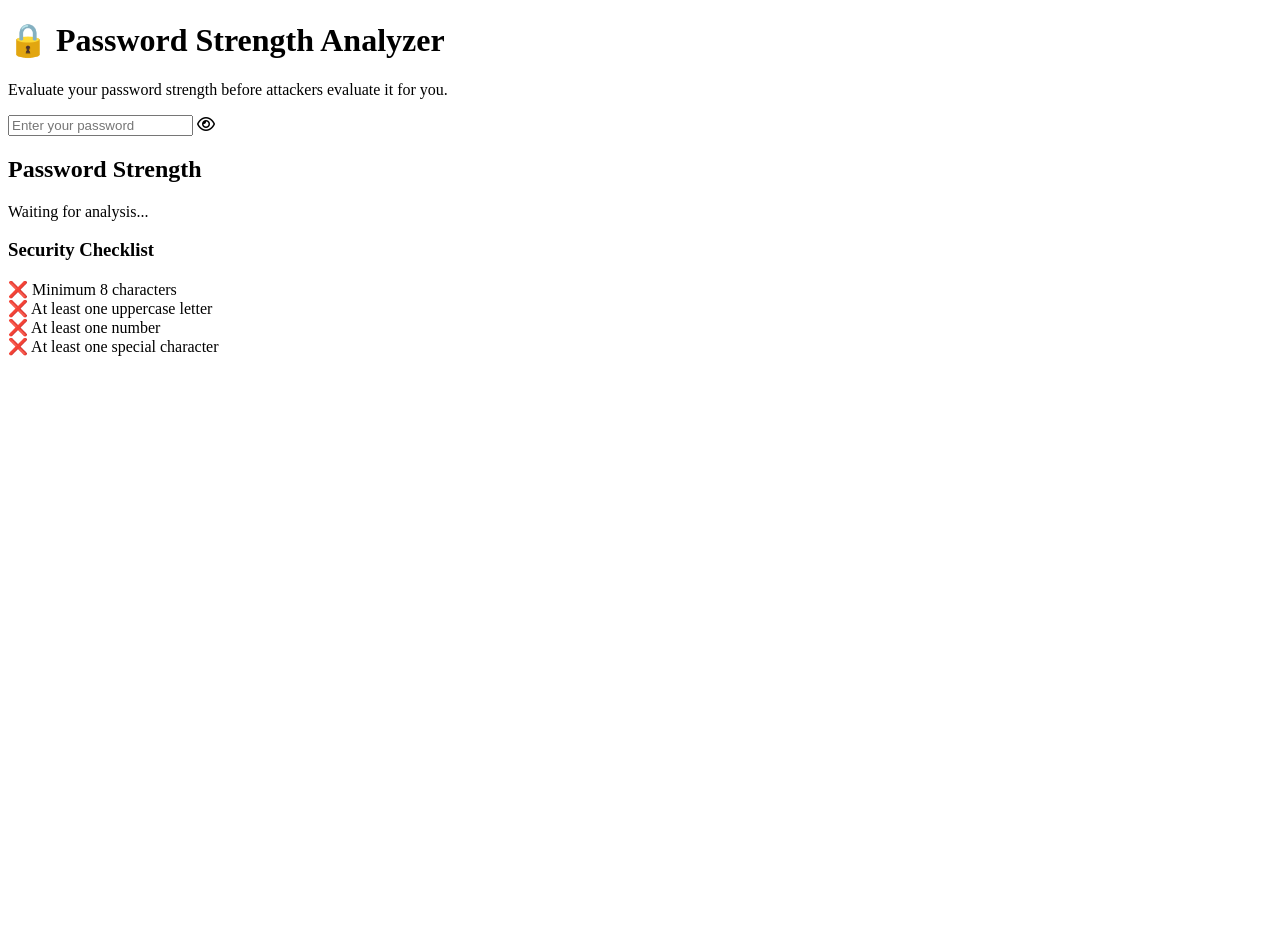
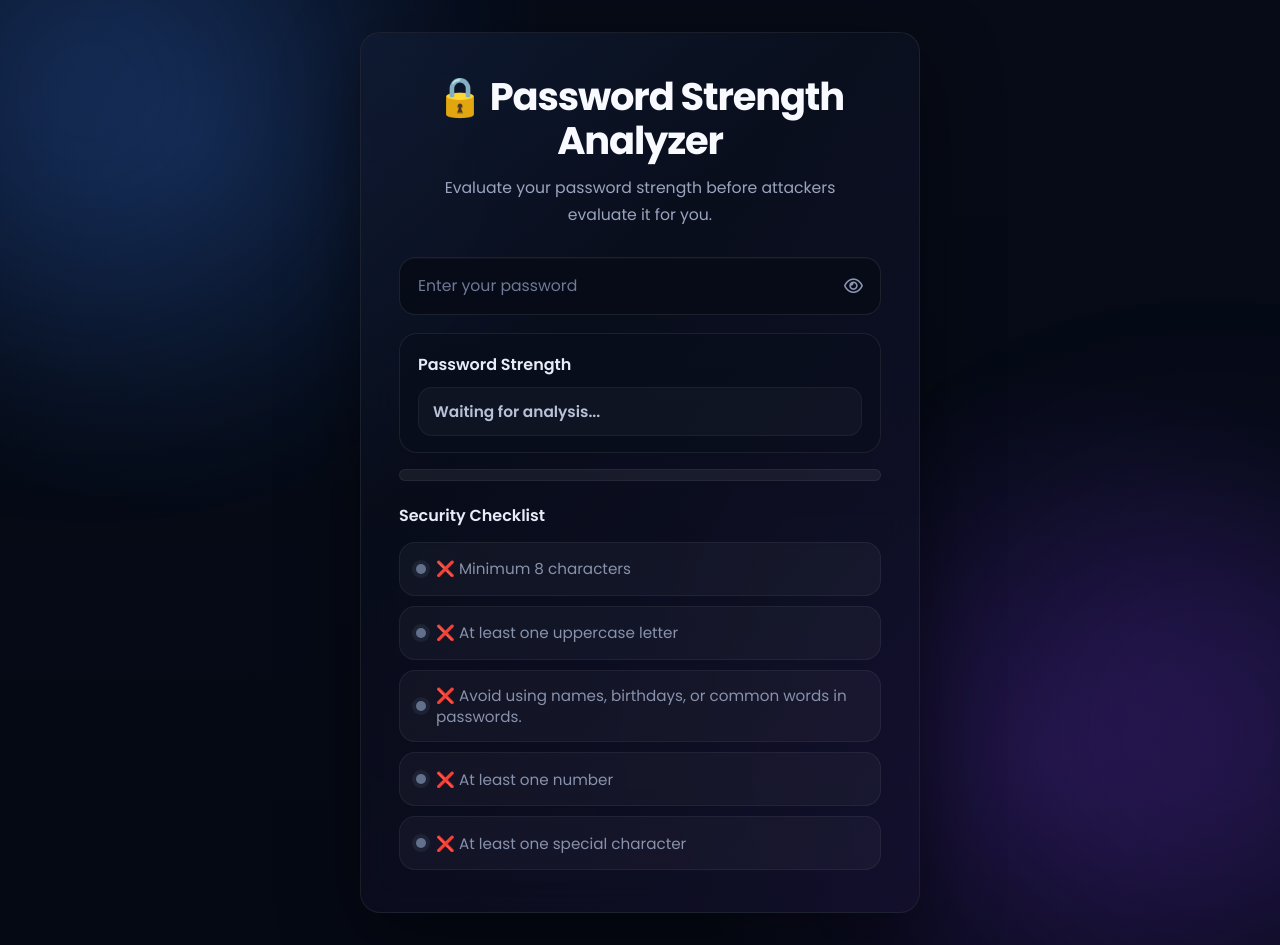
Before and after one commit to swatisingh1701/vajra-ai, a plain HTML site: page pages/password-checker.html in a window 1280 px wide. Before the commit the page ends 800 px from the top, so only its background shows below. Drawn offline with Linux system fonts and the light colour scheme.

Commit message:
Implement CSS for password analyzer interface

```diff
--- a/css/password-checker.css
+++ b/css/password-checker.css
@@ -0,0 +1,337 @@
+@import url('https://fonts.googleapis.com/css2?family=Poppins:wght@400;500;600;700;800&display=swap');
+
+:root {
+    --bg: #060B17;
+    --card: rgba(9, 14, 28, 0.72);
+    --card-strong: rgba(10, 16, 32, 0.88);
+    --border: rgba(255, 255, 255, 0.08);
+    --text: #F5F7FF;
+    --muted: #9AA4BF;
+    --blue: #3B82F6;
+    --purple: #7C3AED;
+    --red: #EF4444;
+    --yellow: #F59E0B;
+    --green: #22C55E;
+    --shadow: 0 24px 80px rgba(0, 0, 0, 0.45);
+    --radius: 20px;
+}
+
+* {
+    box-sizing: border-box;
+    margin: 0;
+    padding: 0;
+}
+
+html, body {
+    width: 100%;
+    min-height: 100%;
+}
+
+body {
+    font-family: 'Poppins', sans-serif;
+    background: radial-gradient(circle at 15% 15%, rgba(59, 130, 246, 0.14), transparent 28%),
+                radial-gradient(circle at 82% 80%, rgba(124, 58, 237, 0.16), transparent 30%),
+                linear-gradient(180deg, #060B17 0%, #050914 100%);
+    color: var(--text);
+    overflow-x: hidden;
+    position: relative;
+}
+
+body::before,
+body::after {
+    content: "";
+    position: fixed;
+    width: 420px;
+    height: 420px;
+    border-radius: 50%;
+    filter: blur(120px);
+    opacity: 0.5;
+    pointer-events: none;
+    z-index: 0;
+}
+
+body::before {
+    top: -120px;
+    left: -120px;
+    background: rgba(59, 130, 246, 0.45);
+}
+
+body::after {
+    right: -140px;
+    bottom: -140px;
+    background: rgba(124, 58, 237, 0.42);
+}
+
+.container {
+    min-height: 100vh;
+    display: flex;
+    align-items: center;
+    justify-content: center;
+    padding: 32px 18px;
+    position: relative;
+    z-index: 1;
+}
+
+.password-card {
+    width: min(100%, 560px);
+    background: linear-gradient(180deg, rgba(11, 16, 31, 0.88), rgba(8, 12, 24, 0.76));
+    border: 1px solid var(--border);
+    backdrop-filter: blur(20px);
+    -webkit-backdrop-filter: blur(20px);
+    border-radius: var(--radius);
+    box-shadow: var(--shadow);
+    padding: 42px 38px;
+    position: relative;
+    overflow: hidden;
+    transition: transform 0.35s ease, box-shadow 0.35s ease, border-color 0.35s ease;
+}
+
+.password-card::before {
+    content: "";
+    position: absolute;
+    inset: 0;
+    background: linear-gradient(135deg, rgba(59, 130, 246, 0.08), transparent 35%, rgba(124, 58, 237, 0.08));
+    pointer-events: none;
+}
+
+.password-card:hover {
+    transform: translateY(-6px);
+    box-shadow: 0 30px 100px rgba(0, 0, 0, 0.55);
+    border-color: rgba(255, 255, 255, 0.12);
+}
+
+.header {
+    text-align: center;
+    margin-bottom: 28px;
+    position: relative;
+    z-index: 1;
+}
+
+.header h1 {
+    font-size: clamp(1.7rem, 4vw, 2.4rem);
+    font-weight: 700;
+    letter-spacing: -0.03em;
+    line-height: 1.15;
+    color: #F8FAFF;
+    margin-bottom: 12px;
+}
+
+.header p {
+    color: var(--muted);
+    font-size: 0.98rem;
+    line-height: 1.7;
+    max-width: 42ch;
+    margin: 0 auto;
+}
+
+.input-box {
+    position: relative;
+    margin-bottom: 18px;
+    z-index: 1;
+}
+
+.input-box input {
+    width: 100%;
+    height: 58px;
+    padding: 0 54px 0 18px;
+    border-radius: 16px;
+    border: 1px solid rgba(255, 255, 255, 0.09);
+    outline: none;
+    background: rgba(7, 12, 24, 0.9);
+    color: var(--text);
+    font: inherit;
+    font-size: 0.98rem;
+    box-shadow: inset 0 1px 0 rgba(255,255,255,0.03);
+    transition: border-color 0.25s ease, box-shadow 0.25s ease, background 0.25s ease, transform 0.25s ease;
+}
+
+.input-box input::placeholder {
+    color: #6F7894;
+}
+
+.input-box input:focus {
+    border-color: rgba(59, 130, 246, 0.8);
+    box-shadow: 0 0 0 4px rgba(59, 130, 246, 0.14), 0 0 30px rgba(59, 130, 246, 0.08);
+    background: rgba(8, 14, 28, 0.98);
+}
+
+.input-box i {
+    position: absolute;
+    right: 18px;
+    top: 50%;
+    transform: translateY(-50%);
+    color: #8B96B5;
+    font-size: 1.05rem;
+    cursor: pointer;
+    transition: color 0.22s ease, transform 0.22s ease;
+}
+
+.input-box i:hover {
+    color: #DDE6FF;
+    transform: translateY(-50%) scale(1.06);
+}
+
+.strength-box {
+    background: rgba(9, 14, 28, 0.72);
+    border: 1px solid rgba(255, 255, 255, 0.08);
+    border-radius: 18px;
+    padding: 18px 18px 16px;
+    margin-bottom: 16px;
+    position: relative;
+    overflow: hidden;
+    z-index: 1;
+}
+
+.strength-box h2 {
+    font-size: 1rem;
+    font-weight: 600;
+    color: #E8ECF8;
+    margin-bottom: 10px;
+}
+
+#strengthText {
+    font-size: 0.96rem;
+    font-weight: 600;
+    color: #B8C1D8;
+    padding: 12px 14px;
+    border-radius: 14px;
+    background: rgba(255, 255, 255, 0.03);
+    border: 1px solid rgba(255, 255, 255, 0.05);
+    transition: color 0.25s ease, box-shadow 0.25s ease, background 0.25s ease;
+}
+
+.progress-container {
+    width: 100%;
+    height: 12px;
+    background: rgba(255, 255, 255, 0.06);
+    border-radius: 999px;
+    overflow: hidden;
+    margin-bottom: 22px;
+    border: 1px solid rgba(255, 255, 255, 0.06);
+    position: relative;
+    z-index: 1;
+}
+
+.progress-bar {
+    width: 0%;
+    height: 100%;
+    border-radius: inherit;
+    background: linear-gradient(90deg, #EF4444 0%, #F59E0B 50%, #22C55E 100%);
+    box-shadow: 0 0 18px rgba(59, 130, 246, 0.18);
+    transition: width 0.45s ease, background 0.35s ease;
+    position: relative;
+    overflow: hidden;
+}
+
+.progress-bar::after {
+    content: "";
+    position: absolute;
+    inset: 0;
+    background: linear-gradient(120deg, transparent 0%, rgba(255,255,255,0.18) 50%, transparent 100%);
+    transform: translateX(-100%);
+    animation: shimmer 2.6s infinite;
+}
+
+.requirements {
+    position: relative;
+    z-index: 1;
+}
+
+.requirements h3 {
+    font-size: 1rem;
+    font-weight: 600;
+    color: #E8ECF8;
+    margin-bottom: 14px;
+}
+
+.requirement {
+    display: flex;
+    align-items: center;
+    gap: 10px;
+    min-height: 54px;
+    padding: 14px 16px;
+    margin-bottom: 10px;
+    border-radius: 16px;
+    background: rgba(255, 255, 255, 0.035);
+    border: 1px solid rgba(255, 255, 255, 0.06);
+    color: #8892AD;
+    font-size: 0.95rem;
+    line-height: 1.4;
+    transition: transform 0.22s ease, background 0.22s ease, border-color 0.22s ease, color 0.22s ease, box-shadow 0.22s ease;
+}
+
+.requirement:hover {
+    transform: translateY(-2px);
+    background: rgba(255, 255, 255, 0.05);
+    border-color: rgba(255, 255, 255, 0.1);
+}
+
+.requirement:last-child {
+    margin-bottom: 0;
+}
+
+.requirement:has(::before) {
+    position: relative;
+}
+
+.requirement[id$="Check"] {
+    position: relative;
+}
+
+.requirement[id$="Check"]::before {
+    content: "";
+    width: 10px;
+    height: 10px;
+    border-radius: 50%;
+    background: #62708C;
+    box-shadow: 0 0 0 4px rgba(98, 112, 140, 0.15);
+    flex: 0 0 auto;
+}
+
+.requirement[id$="Check"].valid,
+.requirement[id$="Check"].complete {
+    color: #EAFBF1;
+    background: rgba(34, 197, 94, 0.09);
+    border-color: rgba(34, 197, 94, 0.22);
+    box-shadow: 0 0 24px rgba(34, 197, 94, 0.08);
+}
+
+.requirement[id$="Check"].valid::before,
+.requirement[id$="Check"].complete::before {
+    background: var(--green);
+    box-shadow: 0 0 0 4px rgba(34, 197, 94, 0.16);
+}
+
+.requirement[id$="Check"].invalid {
+    color: #A5AEC5;
+}
+
+.requirement[id$="Check"].invalid::before {
+    background: #62708C;
+}
+
+@keyframes shimmer {
+    0% { transform: translateX(-100%); }
+    50% { transform: translateX(0%); }
+    100% { transform: translateX(100%); }
+}
+
+@media (max-width: 640px) {
+    .password-card {
+        padding: 30px 20px;
+        border-radius: 18px;
+    }
+
+    .header p {
+        font-size: 0.93rem;
+    }
+
+    .input-box input {
+        height: 54px;
+    }
+
+    .strength-box,
+    .requirements {
+        border-radius: 16px;
+    }
+}
--- a/pages/password-checker.html
+++ b/pages/password-checker.html
@@ -74,6 +74,10 @@
                 ❌ At least one uppercase letter
             </div>
 
+            <div class="requirement" id="upperCheck">
+                ❌ Avoid using names, birthdays, or common words in passwords.
+            </div>
+
             <div class="requirement" id="numberCheck">
                 ❌ At least one number
             </div>
```
